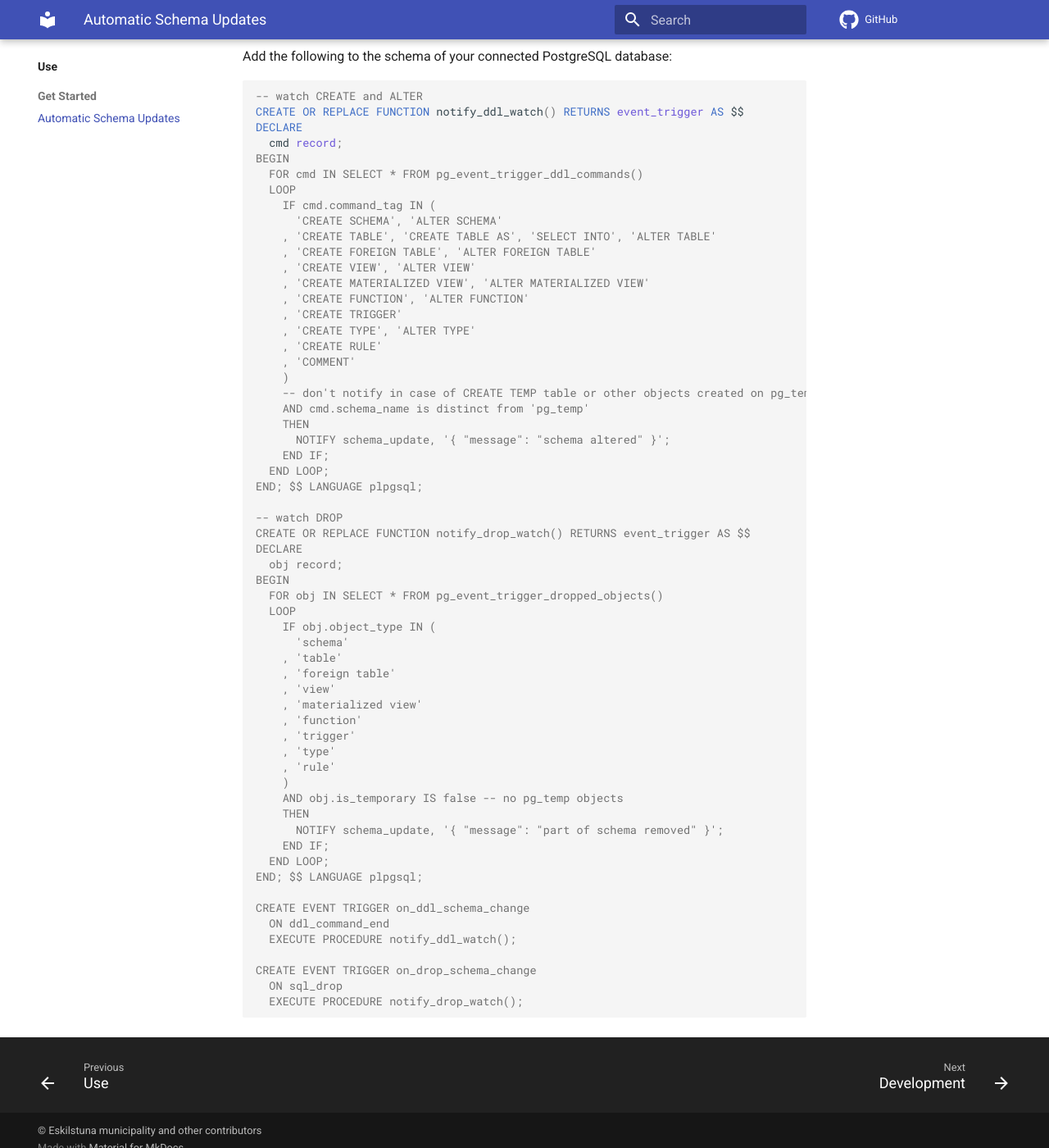
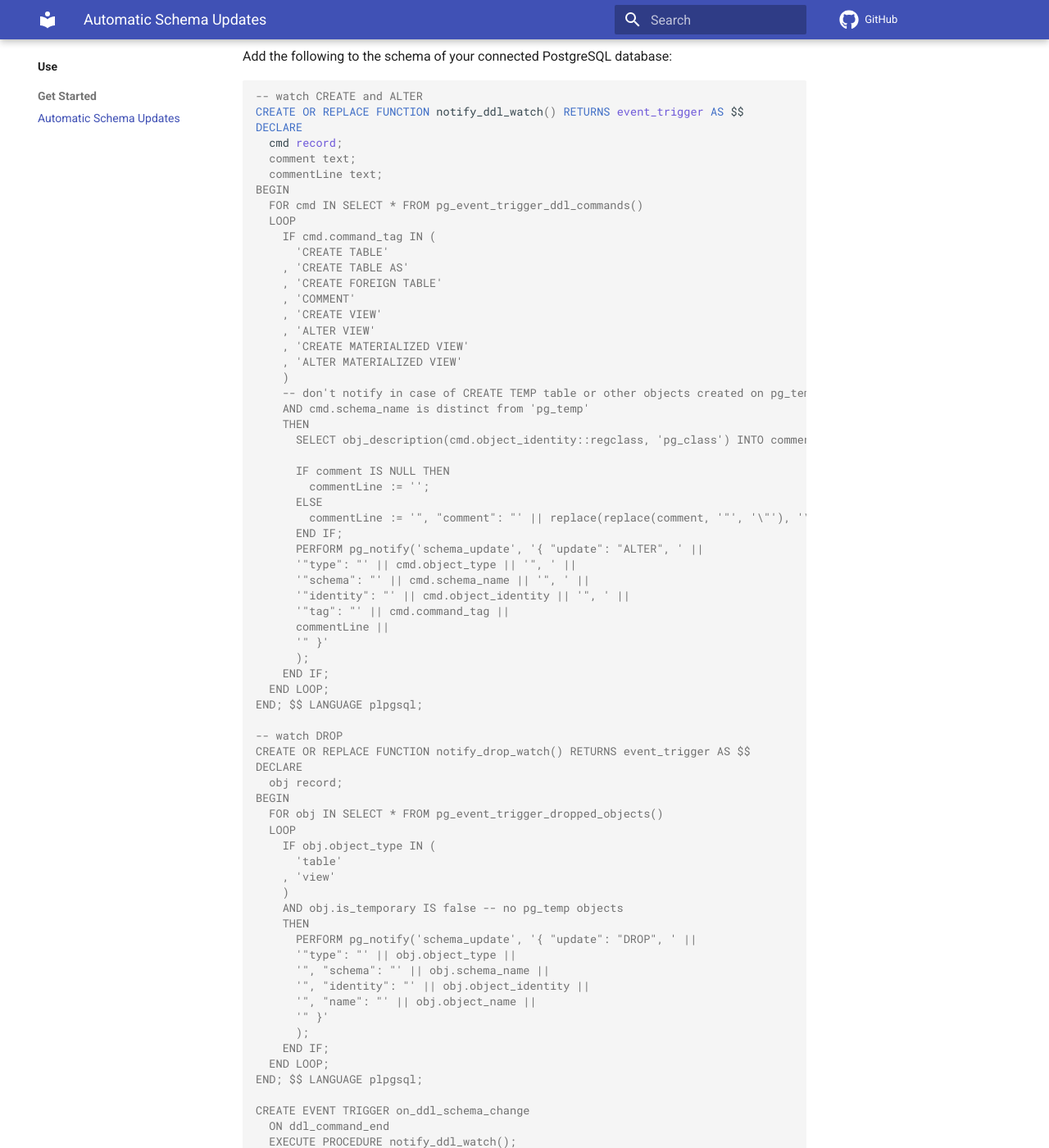
Before and after one commit to Eskilstuna-kommun/geoportia, an MkDocs documentation site: the page built from docs/use/get-started/postgresql/automatic-schema-updates.md, in a window 1280 px wide and 1400 px high, scrolled down 506 px. Shown: the whole window at 82% size. Built offline with MkDocs 1.6.1 and Material for MkDocs 9.7.7, drawn with Linux system fonts in a browser that asks for light colours; plug-ins that fetch from the network failed and are left out; comment, search, counter and statistics services are not loaded.

Commit message:
doc: updated PostgreSQL notification documentation

```diff
--- a/docs/use/get-started/postgresql/automatic-schema-updates.md
+++ b/docs/use/get-started/postgresql/automatic-schema-updates.md
@@ -15,25 +15,39 @@ Add the following to the schema of your connected PostgreSQL database:
 CREATE OR REPLACE FUNCTION notify_ddl_watch() RETURNS event_trigger AS $$
 DECLARE
   cmd record;
+  comment text;
+  commentLine text;
 BEGIN
   FOR cmd IN SELECT * FROM pg_event_trigger_ddl_commands()
   LOOP
     IF cmd.command_tag IN (
-      'CREATE SCHEMA', 'ALTER SCHEMA'
-    , 'CREATE TABLE', 'CREATE TABLE AS', 'SELECT INTO', 'ALTER TABLE'
-    , 'CREATE FOREIGN TABLE', 'ALTER FOREIGN TABLE'
-    , 'CREATE VIEW', 'ALTER VIEW'
-    , 'CREATE MATERIALIZED VIEW', 'ALTER MATERIALIZED VIEW'
-    , 'CREATE FUNCTION', 'ALTER FUNCTION'
-    , 'CREATE TRIGGER'
-    , 'CREATE TYPE', 'ALTER TYPE'
-    , 'CREATE RULE'
+      'CREATE TABLE'
+    , 'CREATE TABLE AS'
+    , 'CREATE FOREIGN TABLE'
     , 'COMMENT'
+    , 'CREATE VIEW'
+    , 'ALTER VIEW'
+    , 'CREATE MATERIALIZED VIEW'
+    , 'ALTER MATERIALIZED VIEW'
     )
     -- don't notify in case of CREATE TEMP table or other objects created on pg_temp
     AND cmd.schema_name is distinct from 'pg_temp'
     THEN
-      NOTIFY schema_update, '{ "message": "schema altered" }';
+      SELECT obj_description(cmd.object_identity::regclass, 'pg_class') INTO comment;
+
+      IF comment IS NULL THEN
+        commentLine := '';
+      ELSE
+        commentLine := '", "comment": "' || replace(replace(comment, '"', '\"'), '\n', '\\n');
+      END IF;
+      PERFORM pg_notify('schema_update', '{ "update": "ALTER", ' ||
+      '"type": "' || cmd.object_type || '", ' ||
+      '"schema": "' || cmd.schema_name || '", ' ||
+      '"identity": "' || cmd.object_identity || '", ' ||
+      '"tag": "' || cmd.command_tag ||
+      commentLine ||
+      '" }'
+      );
     END IF;
   END LOOP;
 END; $$ LANGUAGE plpgsql;
@@ -46,19 +60,18 @@ BEGIN
   FOR obj IN SELECT * FROM pg_event_trigger_dropped_objects()
   LOOP
     IF obj.object_type IN (
-      'schema'
-    , 'table'
-    , 'foreign table'
+      'table'
     , 'view'
-    , 'materialized view'
-    , 'function'
-    , 'trigger'
-    , 'type'
-    , 'rule'
     )
     AND obj.is_temporary IS false -- no pg_temp objects
     THEN
-      NOTIFY schema_update, '{ "message": "part of schema removed" }';
+      PERFORM pg_notify('schema_update', '{ "update": "DROP", ' ||
+      '"type": "' || obj.object_type ||
+      '", "schema": "' || obj.schema_name ||
+      '", "identity": "' || obj.object_identity ||
+      '", "name": "' || obj.object_name ||
+      '" }'
+      );
     END IF;
   END LOOP;
 END; $$ LANGUAGE plpgsql;
```
